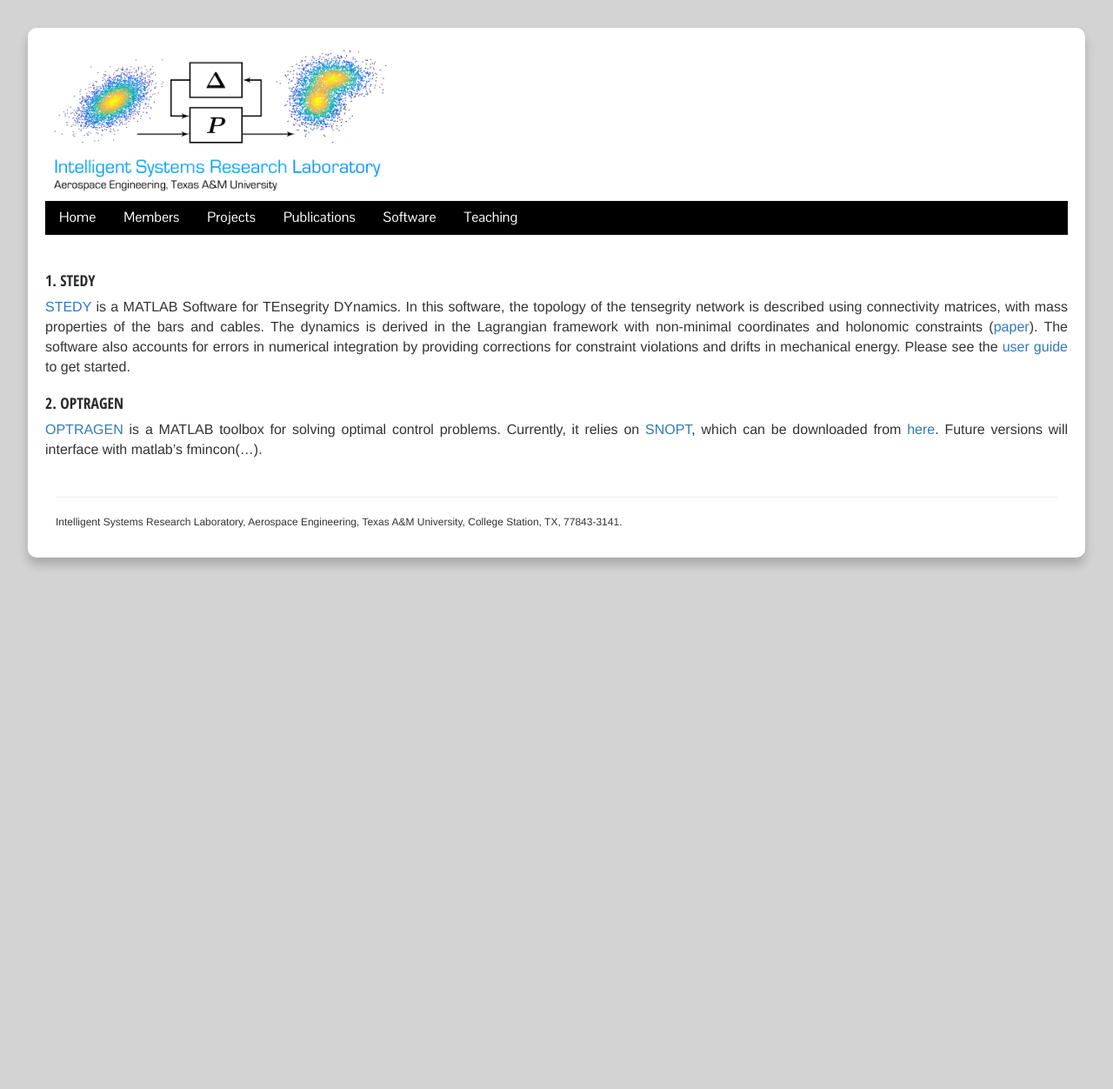
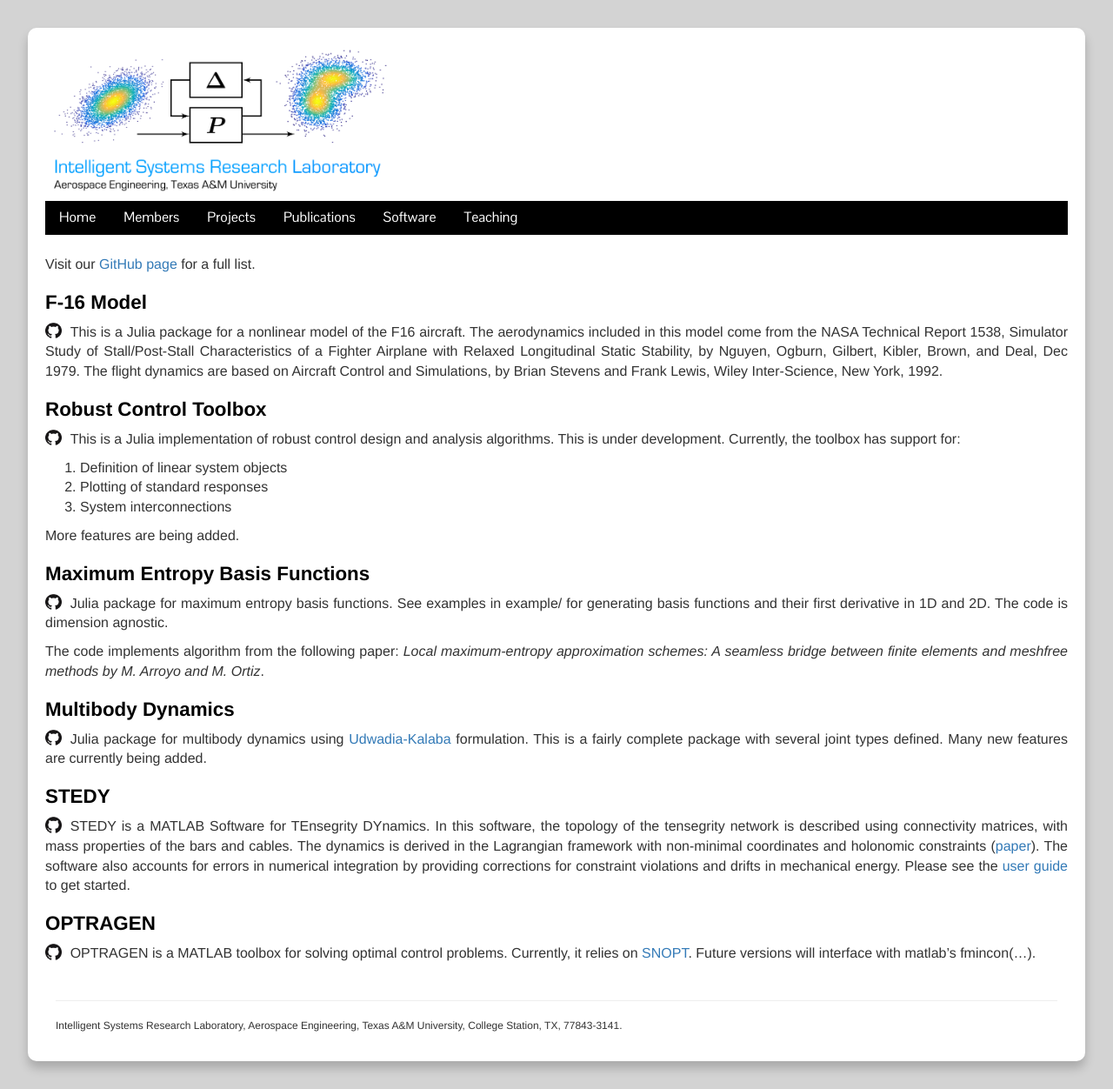
Before and after one commit to isrlab/isrlab.github.io, a Jekyll site: the page built from software.md, in a window 1280 px wide. Shown: the whole page at 87% size. Built offline with Jekyll 4.4.1, drawn with Linux system fonts in a browser that asks for light colours; nearby versions of some CDN libraries; before the commit the page ends 900 px from its top, so only the background shows below that.

Commit message:
Many updates

```diff
--- a/software.md
+++ b/software.md
@@ -3,18 +3,57 @@ layout: default
 title: Software
 permalink: /software.html
 ---
+Visit our [GitHub page](https://github.com/isrlab) for a full list.
 
-### 1. STEDY
-[STEDY](https://github.com/uqLab/stedy) is a MATLAB Software for TEnsegrity DYnamics. In this software, the topology of the tensegrity network is described using connectivity matrices, with mass properties of the bars and cables. The dynamics is derived in the Lagrangian framework with non-minimal coordinates and holonomic constraints ([paper](https://www.researchgate.net/publication/328676032_A_Lagrangian_Formulation_for_Constrained_Multibody_Dynamics_in_Tensegrity_Systems)). The software also accounts for errors in numerical integration by providing corrections for constraint violations and drifts in mechanical energy. Please see the [user guide](https://github.com/uqLab/stedy/blob/master/Docs/UserGuide.md) to get started.
+## F-16 Model
 
-### 2. OPTRAGEN
-[OPTRAGEN](https://github.com/uqLab/Optragen) is a MATLAB toolbox for solving optimal control problems. Currently, it relies on [SNOPT](https://ccom.ucsd.edu/~optimizers/software.html#snopt), which can be downloaded from [here](https://ccom.ucsd.edu/~optimizers/downloads.php). Future versions will interface with matlab's fmincon(...).
+[<img src="assets/images/GitHub-Mark-120px-plus.png"
+     alt="GitHubicon"
+     style="float: left; margin-right: 10px; height:14pt" />](https://github.com/isrlab/F16Model)
+This is a Julia package for a nonlinear model of the F16 aircraft. The aerodynamics included in this model come from the NASA Technical Report 1538, Simulator Study of Stall/Post-Stall Characteristics of a Fighter Airplane with Relaxed Longitudinal Static Stability, by Nguyen, Ogburn, Gilbert, Kibler, Brown, and Deal, Dec 1979. The flight dynamics are based on Aircraft Control and Simulations, by Brian Stevens and Frank Lewis, Wiley Inter-Science, New York, 1992.
 
-<!--
-#### [F-16 Model](link)
-A full nonlinear model of the F-16 airplane with matlab scripts for trimming, linearizing, and designing controllers.
+## Robust Control Toolbox
 
-#### [Polynomial Chaos](link)
+[<img src="assets/images/GitHub-Mark-120px-plus.png"
+     alt="GitHubicon"
+     style="float: left; margin-right: 10px; height:14pt" />](https://github.com/isrlab/RobustControl)
+This is a Julia implementation of robust control design and analysis algorithms. This is under development. Currently, the toolbox has support for:
+
+1. Definition of linear system objects
+1. Plotting of standard responses
+1. System interconnections
+
+More features are being added.
+
+## Maximum Entropy Basis Functions
+
+[<img src="assets/images/GitHub-Mark-120px-plus.png"
+     alt="GitHubicon"
+     style="float: left; margin-right: 10px; height:14pt" />](https://github.com/isrlab/MaximumEntropyBasisFunctions)
+Julia package for maximum entropy basis functions. See examples in example/ for generating basis functions and their first derivative in 1D and 2D. The code is dimension agnostic.
+
+The code implements algorithm from the following paper: *Local maximum-entropy approximation schemes: A seamless bridge between finite elements and meshfree methods by M. Arroyo and M. Ortiz*.
+
+## Multibody Dynamics
+
+[<img src="assets/images/GitHub-Mark-120px-plus.png"
+     alt="GitHubicon"
+     style="float: left; margin-right: 10px; height:14pt" />](https://github.com/isrlab/Multibody-Dynamics)
+Julia package for multibody dynamics using [Udwadia-Kalaba](https://en.wikipedia.org/wiki/Udwadia–Kalaba_equation) formulation. This is a fairly complete package with several joint types defined. Many new features are currently being added.
+
+## STEDY
+
+[<img src="assets/images/GitHub-Mark-120px-plus.png"
+     alt="GitHubicon"
+     style="float: left; margin-right: 10px; height:14pt" />](https://github.com/isrlab/stedy)STEDY is a MATLAB Software for TEnsegrity DYnamics. In this software, the topology of the tensegrity network is described using connectivity matrices, with mass properties of the bars and cables. The dynamics is derived in the Lagrangian framework with non-minimal coordinates and holonomic constraints ([paper](https://rdcu.be/b7jyY)). The software also accounts for errors in numerical integration by providing corrections for constraint violations and drifts in mechanical energy. Please see the [user guide](https://github.com/uqLab/stedy/blob/master/Docs/UserGuide.md) to get started.
+
+## OPTRAGEN
+[<img src="assets/images/GitHub-Mark-120px-plus.png"
+     alt="GitHubicon"
+     style="float: left; margin-right: 10px; height:14pt" />](https://github.com/isrlab/Optragen)
+OPTRAGEN is a MATLAB toolbox for solving optimal control problems. Currently, it relies on [SNOPT](https://web.stanford.edu/group/SOL/snopt.htm). Future versions will interface with matlab's fmincon(...).
+
+<!-- #### [Polynomial Chaos](link)
 Matlab scripts for applying polynomial chaos theory to propagate uncertainty in dynamical systems. A python version is also in the making. Relies on symbolic computing toolbox.
 
 #### [Particle based Uncertainty Quantification in Dynamical Systems](link)
@@ -30,5 +69,4 @@ We make use of lazy synchronization and asynchronous updates across processing e
 * H2, Hinf, LPV controller and estimator designs
 * Probabilistic and worst-case uncertainty
 * Control theoretic systems engineering
-* Examples from flight control, structural control, and large-scale distributed systems
--->
+* Examples from flight control, structural control, and large-scale distributed systems -->
```
Also changed, not shown: assets/images/GitHub-Mark-120px-plus.png (added), assets/images/GitHub-Mark-32px.png (added), assets/images/GitHub_Logo.png (added), 11 other files.
